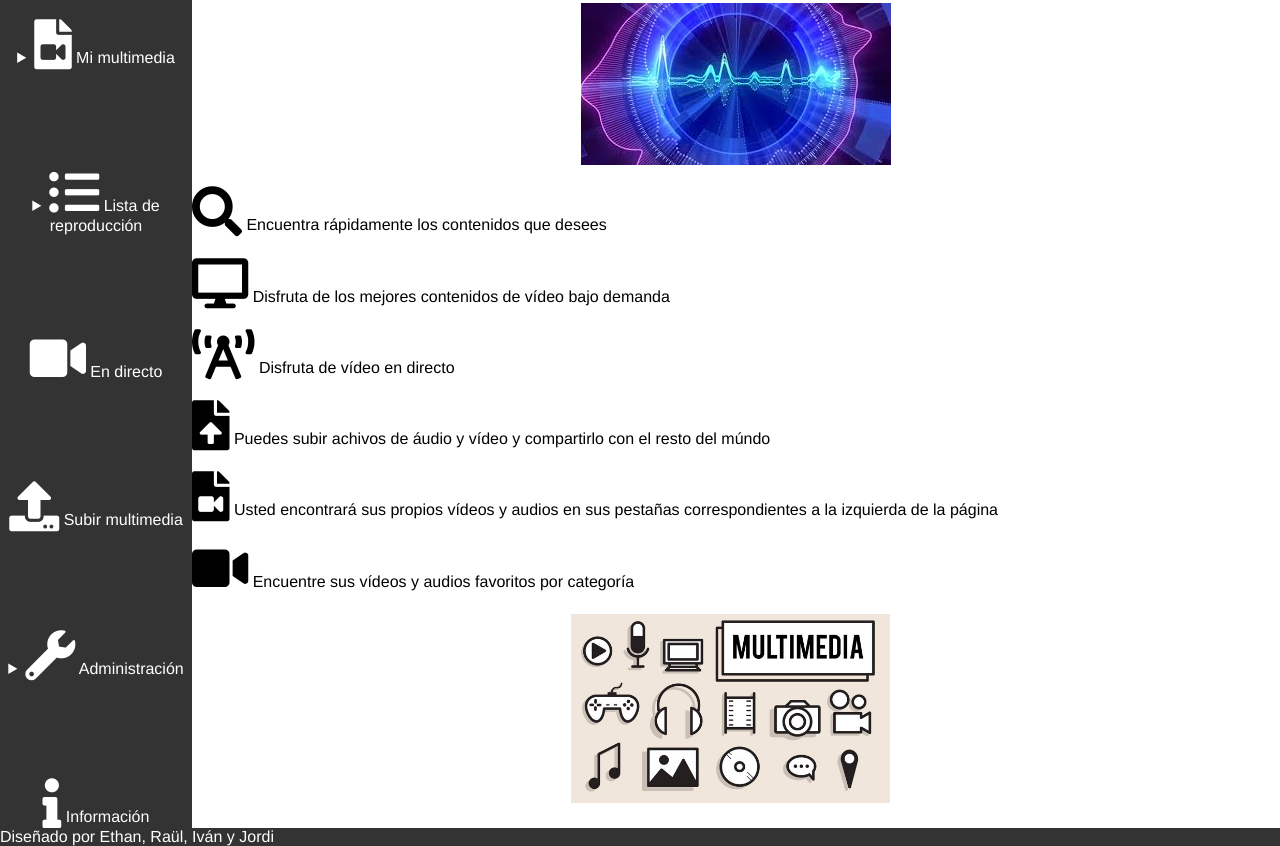
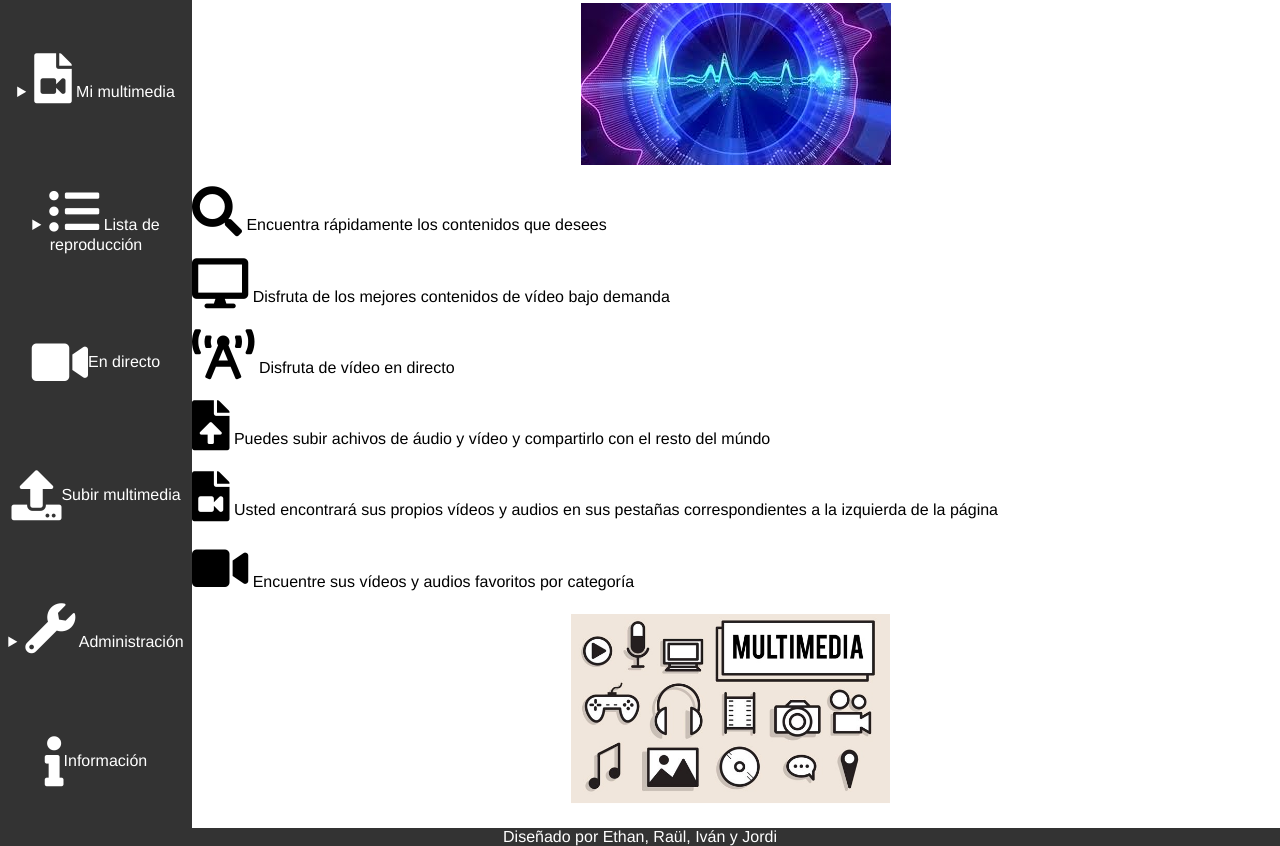
Before and after one commit to Zar21/html-iutiub, a plain HTML site: page index.html in a window 1280 px wide. Shown: the part 477-1323 px from the top of the page. Drawn offline with Linux system fonts and the light colour scheme.

Commit message:
Desktop layout

```diff
--- a/css/pageLayout.css
+++ b/css/pageLayout.css
@@ -13,10 +13,18 @@
     flex: 15%;
     display: flex;
     flex-direction: column;
+    justify-content: center;
+    background-color: #333;
+}
+
+#left-navbar div {
+    flex: 1;
+    display: flex;
+    flex-basis: auto;
+    flex-direction: center;
+    align-items: center;
+    justify-content: center;
     text-align: center;
-    justify-content: space-between;
-    background-color: #333;
-    padding-bottom: 0;
 }
 
 #root {
@@ -61,4 +69,7 @@ header {
 
 footer {
     height: 5%;
+    display: flex;
+    align-items: center;
+    justify-content: center;
 }
```
